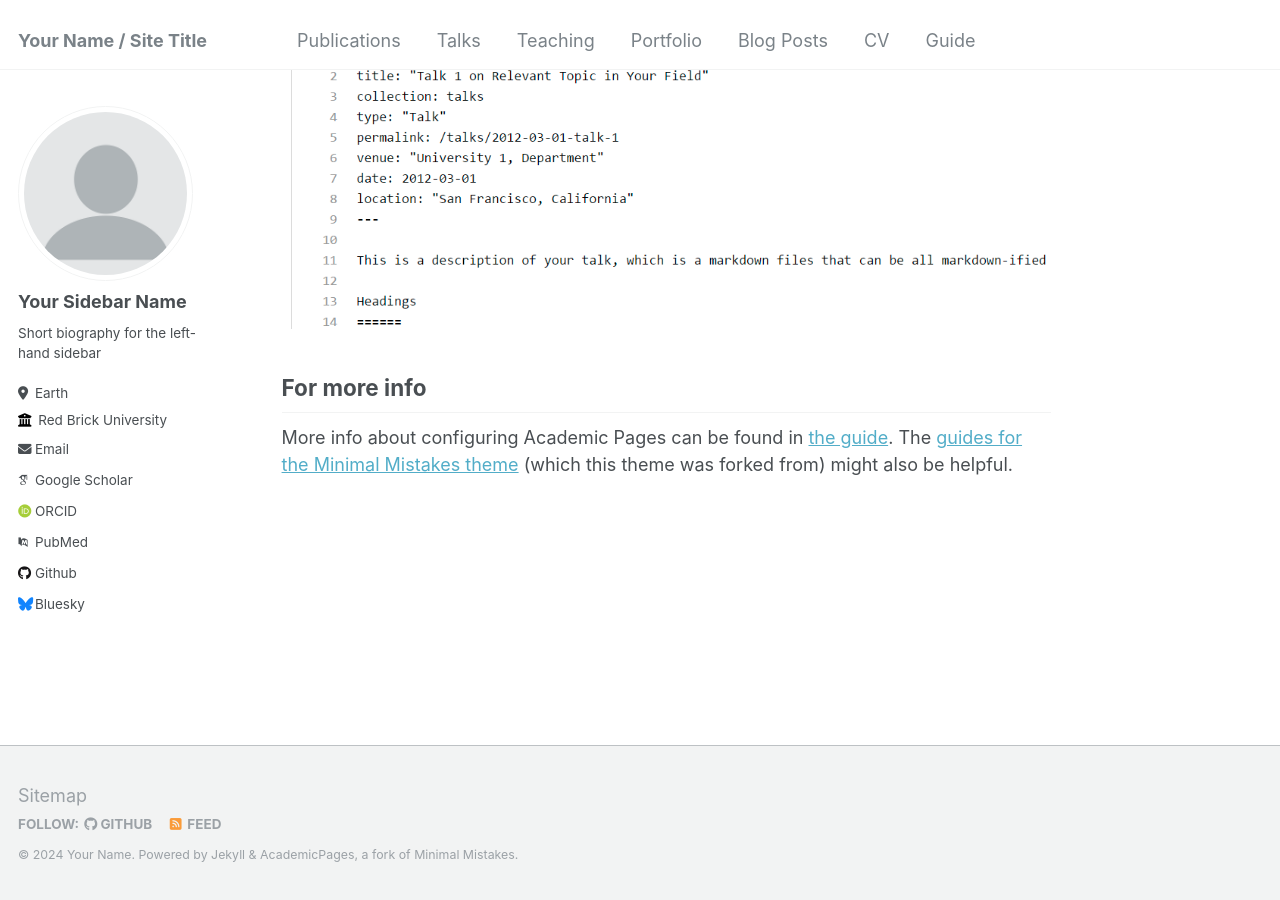
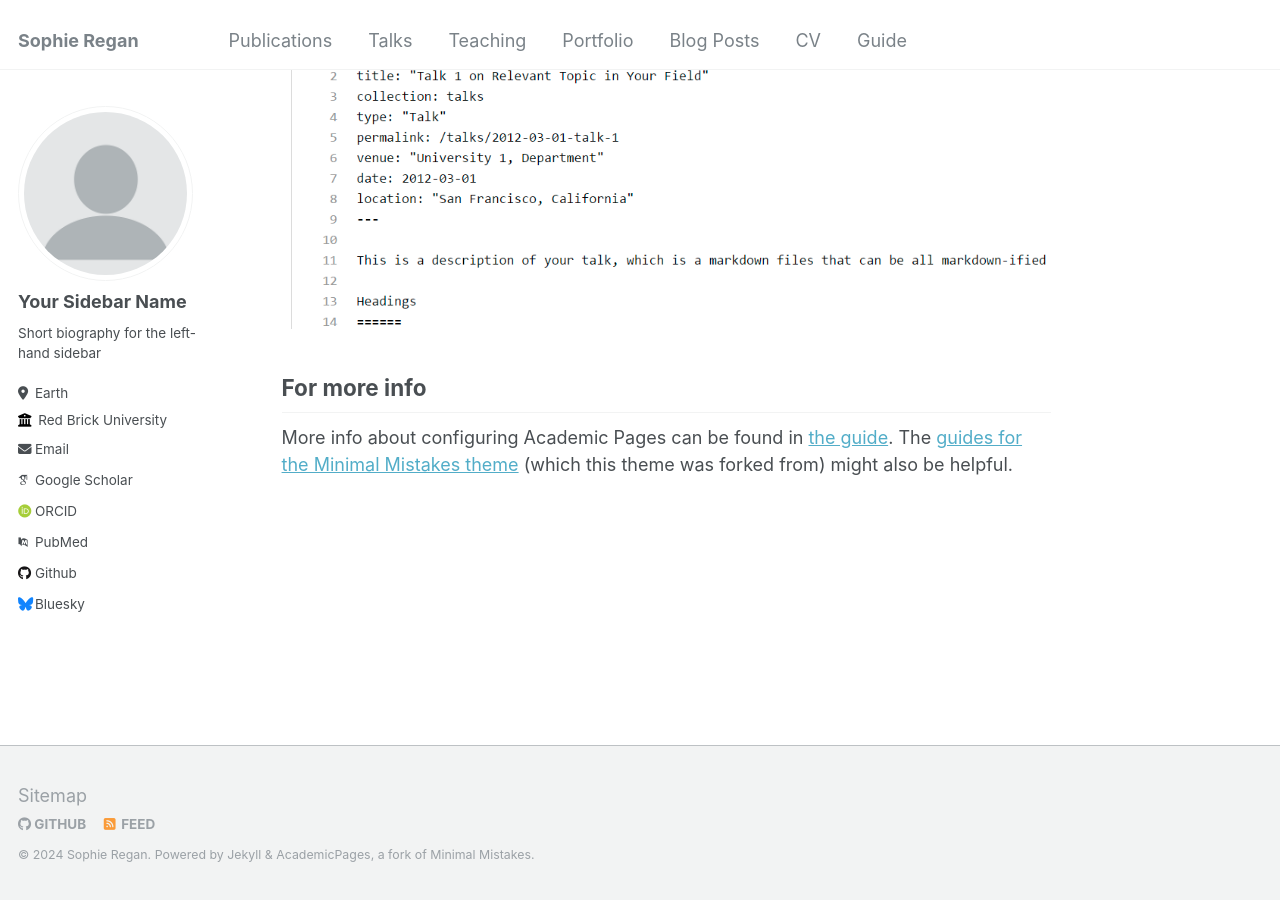
Before and after one commit to regansophie/regansophie, a Jekyll site: the page built from _pages/about.md, in a window 1280 px wide and 900 px high, scrolled down 2660 px. Built offline with Jekyll 4.4.1, drawn with Linux system fonts in a browser that asks for light colours; some web fonts are replaced.

Commit message:
Update _config.yml

```diff
--- a/_config.yml
+++ b/_config.yml
@@ -7,12 +7,12 @@
 # server process.
 
 # Basic Site Settings
-locale                   : "en-US"
-title                    : "Your Name / Site Title"
+locale                   : "Berkeley, CA"
+title                    : "Sophie Regan"
 title_separator          : "-"
-name                     : &name "Your Name"
+name                     : &name "Sophie Regan"
 description              : &description "personal description"
-url                      : https://academicpages.github.io # the base hostname & protocol for your site e.g. "https://mmistakes.github.io"
+url                      : https://regansophie.github.io/regansophie/ # the base hostname & protocol for your site e.g. "https://mmistakes.github.io"
 baseurl                  : "" # the subpath of your site, e.g. "/blog"
 repository               : "academicpages/academicpages.github.io"
 
```
